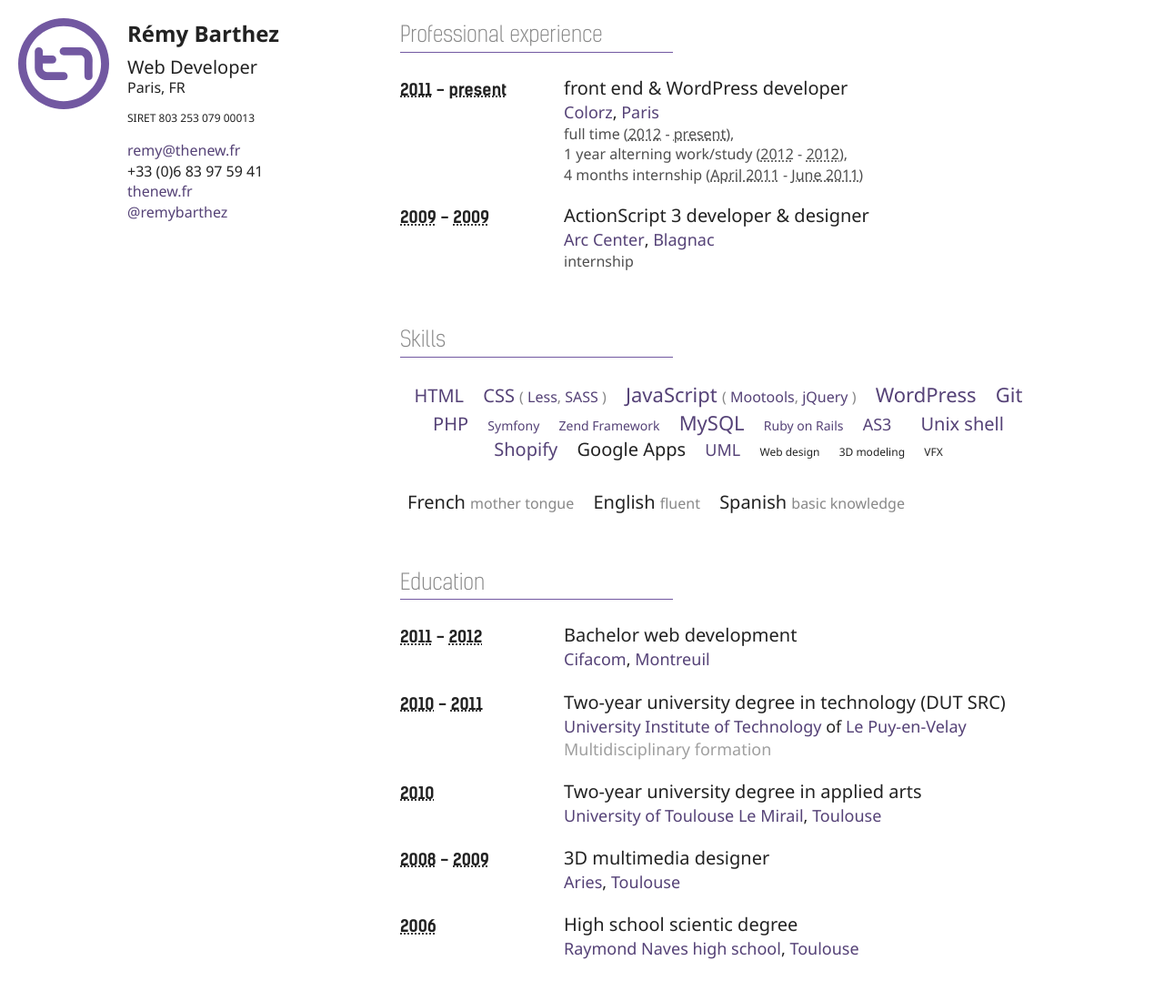
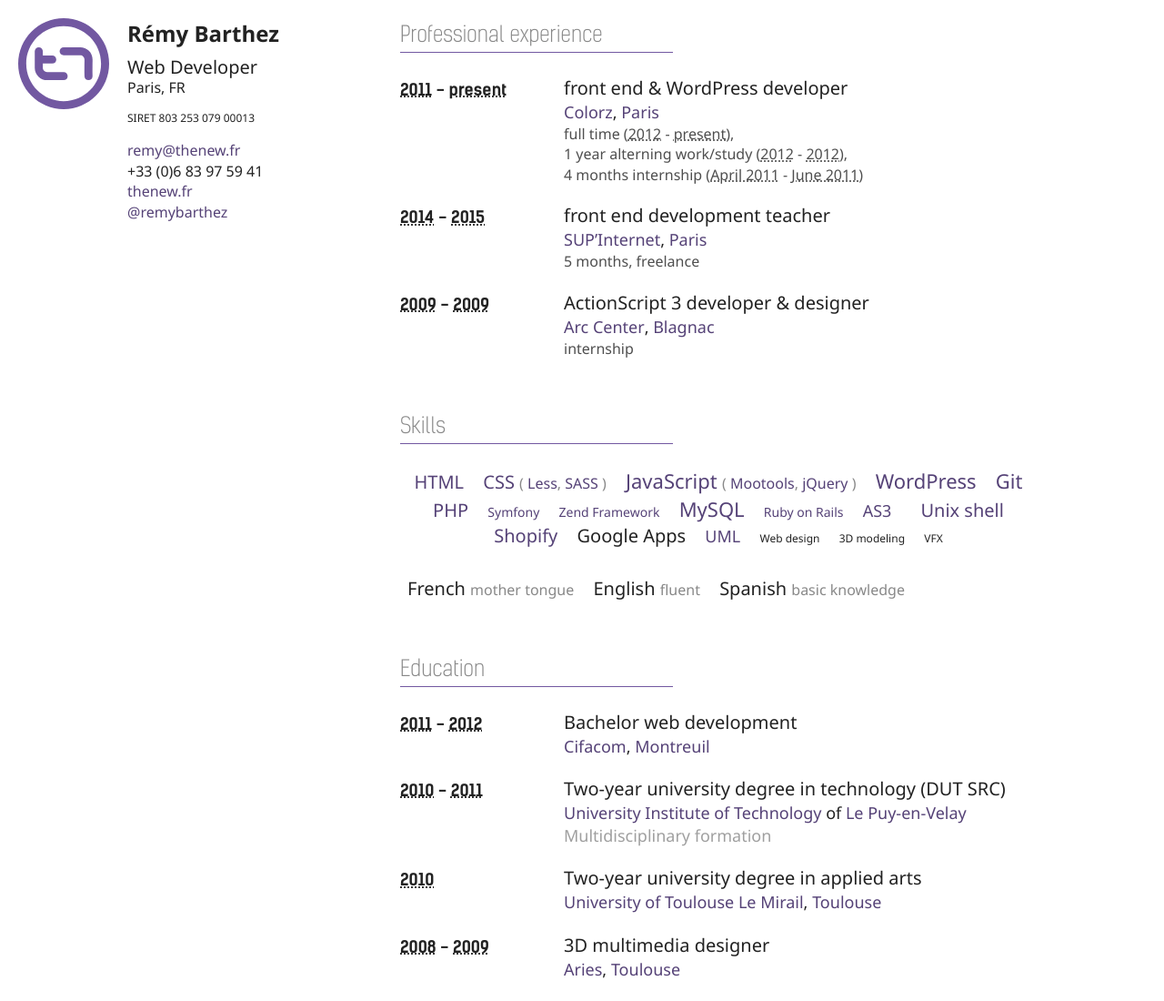
Before and after one commit to thenew/resume, a plain HTML site: page index.html in a window 1280 px wide. Shown: the top 1100 px of the page at 91% size. Drawn offline with Linux system fonts and the light colour scheme.

Commit message:
add teaching

```diff
--- a/index.html
+++ b/index.html
@@ -540,6 +540,19 @@
                     </li>
                     <li class="experience vevent vcard cf">
                         <div class="dates">
+                            <abbr class="dtstart" title="2014-10-14">2014</abbr> -
+                            <abbr class="dtend" title="2015-02-04">2015</abbr>
+                        </div>
+                        <div class="information">
+                            <div class="title summary">front end development teacher</div>
+                            <div class="org summary"><a href="http://www.supinternet.fr/">SUP’Internet</a>, <a href="http://www.openstreetmap.org/?mlat=48.86629&mlon=2.37351#map=19/48.86629/2.37351">Paris</a></div>
+                            <p class="description">
+                                5 months, freelance
+                            </p>
+                        </div>
+                    </li>
+                    <li class="experience vevent vcard cf">
+                        <div class="dates">
                             <abbr class="dtstart" title="2009-06-01">2009</abbr> -
                             <abbr class="dtend" title="2009-08-30">2009</abbr>
                         </div>
```
